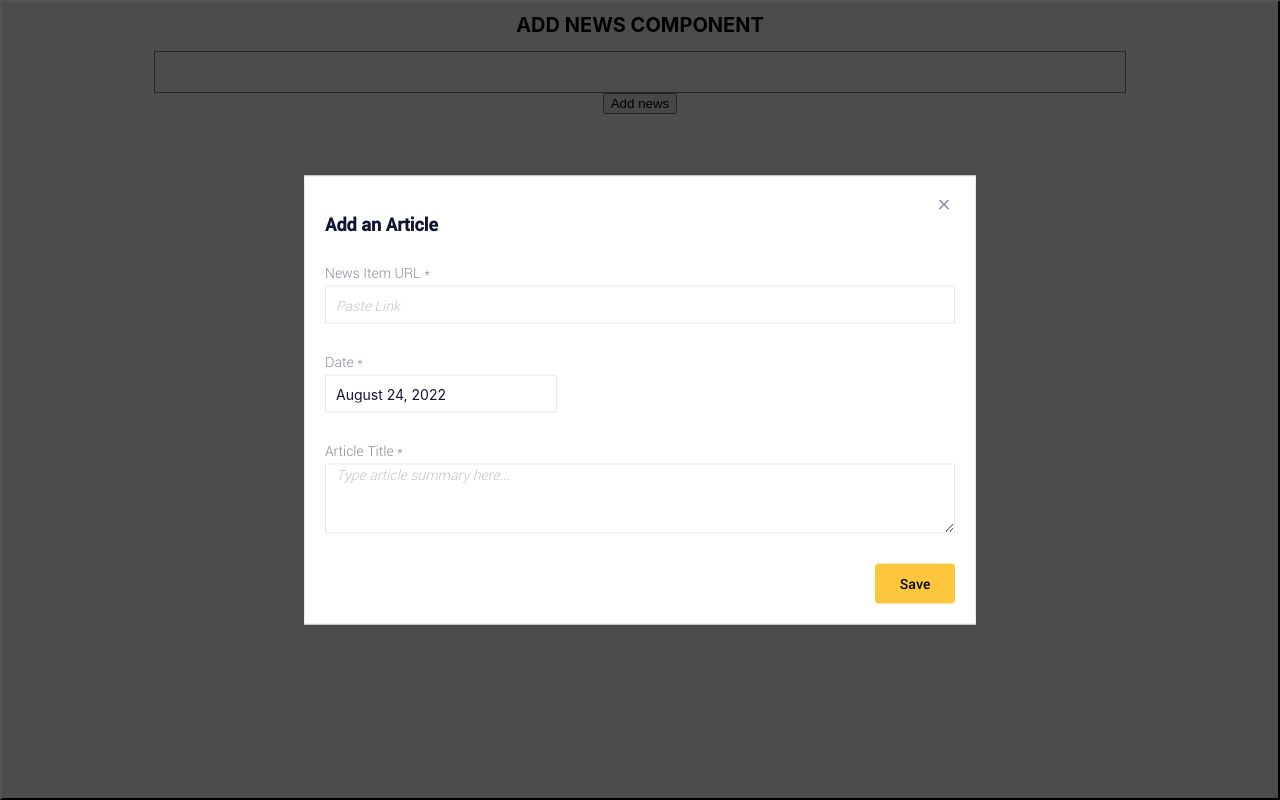
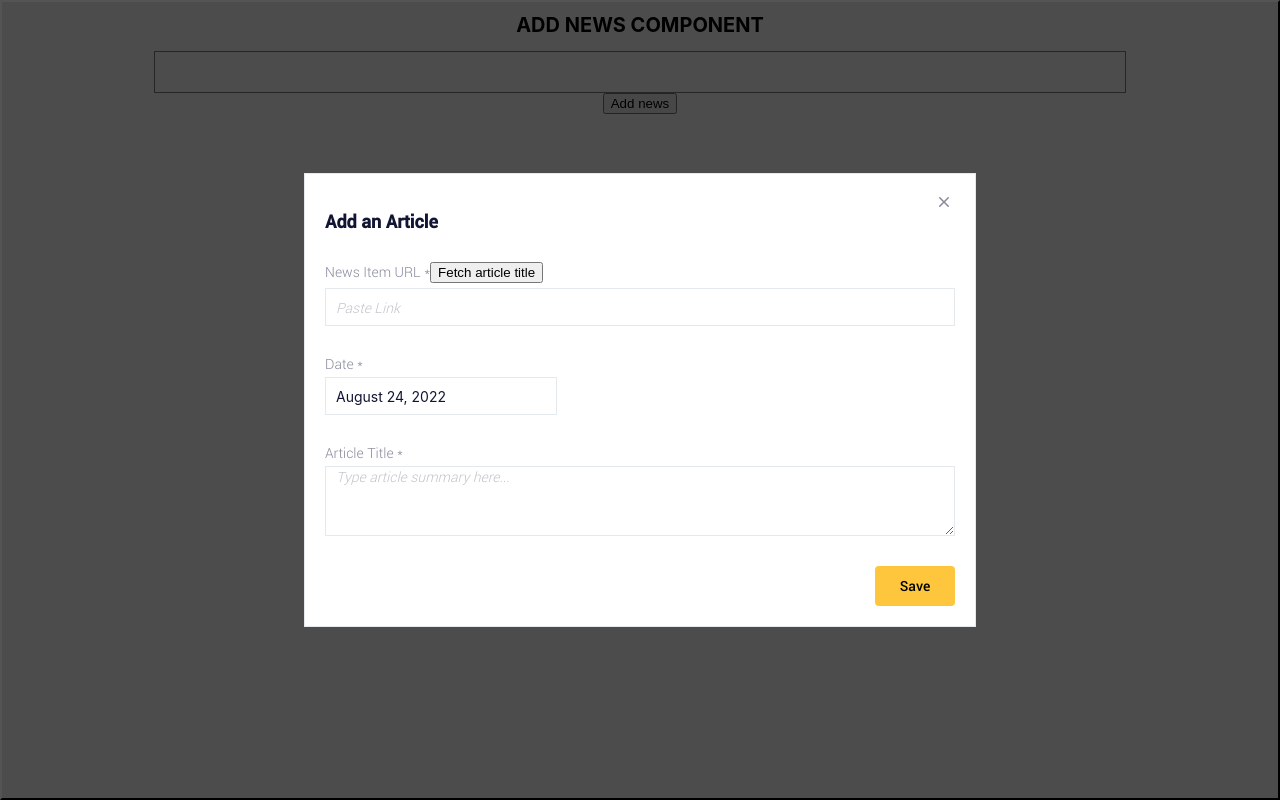
Before and after one commit to TsipiG/add-news, a React (Create React App) app in the folder news-popup/: page / in a window 1280 px wide. Both pictures are taken after a click on the button "Add news". Built offline with nearby package versions, Linux system fonts and the light colour scheme.

Commit message:
Adding fetch article data from url

```diff
--- a/news-popup/public/index.html
+++ b/news-popup/public/index.html
@@ -14,7 +14,7 @@
       manifest.json provides metadata used when your web app is installed on a
       user's mobile device or desktop. See https://developers.google.com/web/fundamentals/web-app-manifest/
     -->
-    <link rel="manifest" href="%PUBLIC_URL%/manifest.json" />
+    <!-- <link rel="manifest" href="%PUBLIC_URL%/manifest.json" /> -->
     <!--
       Notice the use of %PUBLIC_URL% in the tags above.
       It will be replaced with the URL of the `public` folder during the build.
--- a/news-popup/src/components/newsForm/NewsForm.tsx
+++ b/news-popup/src/components/newsForm/NewsForm.tsx
@@ -18,6 +18,7 @@ interface Props {
   handleTitleChange: (title: string) => void;
   handleDateChange: (date: string) => void;
   handleSubmit: () => void;
+  onArticleTitleFetch?: () => any;
 }
 
 export const NewsForm = ({
@@ -32,6 +33,7 @@ export const NewsForm = ({
   errorTitle,
   formTitle,
   handleSubmit,
+  onArticleTitleFetch
 }: Props) => {
   return (
     <form
@@ -41,7 +43,10 @@ export const NewsForm = ({
     >
       <div className={styles.formTitleBold}>{formTitle}</div>
       <div className={styles.inputContainer}>
-        <div className={styles.inputLabel}>News Item URL *</div>
+        <div className={styles.inputLabel}>
+          News Item URL *
+          {onArticleTitleFetch ? <button onClick={onArticleTitleFetch}>Fetch article title</button> : null }
+        </div>
         <input
           value={url!}
           type="input"
--- a/news-popup/src/features/AddNewsForm/AddNewsForm.tsx
+++ b/news-popup/src/features/AddNewsForm/AddNewsForm.tsx
@@ -14,7 +14,7 @@ export const AddNewsForm = () => {
   const date = useSelector((state: State) => state.addNewsForm.date);
   const [errorUrl, setErrorUrl] = useState<string | null>(null);
   const [errorTitle, setErrorTitle] = useState<string | null>(null);
-  const { data, isLoading } = useFetchArticleData(url);
+  const { data, isLoading, fetchArticle } = useFetchArticleData(url);
 
   useEffect(() => {
     if (data?.title) {
@@ -65,15 +65,20 @@ export const AddNewsForm = () => {
 
   return (
     <NewsForm
-    // title={title}
-    // url={url}
-    // date={date}
+    isLoading={isLoading}
+    title={title}
     formTitle={"Add an Article"}
     errorTitle={errorTitle}
     errorUrl={errorUrl}
     handleDateChange={handleDateChange}
     handleTitleChange={handleTitleChange}
     handleUrlChange={handleUrlChange}
-    handleSubmit={handleSubmit} />
+    handleSubmit={handleSubmit}
+    onArticleTitleFetch={() => {
+      if (url) {
+        fetchArticle(url)
+      }
+    }}
+    />
   )
 };
--- a/news-popup/src/features/AddNewsForm/addNewsFormSlice.ts
+++ b/news-popup/src/features/AddNewsForm/addNewsFormSlice.ts
@@ -9,7 +9,6 @@ interface AddNewsFormState {
 
 //assign State type to initial State
 const intialState:AddNewsFormState = { url: null, title: null, date: new Date().toISOString() }
-
 
 export const addNewsFormSlice = createSlice({
     name: "addNewsForm",
--- a/news-popup/src/features/EditNewsForm/EditNewsForm.tsx
+++ b/news-popup/src/features/EditNewsForm/EditNewsForm.tsx
@@ -30,7 +30,13 @@ export const EditNewsForm = () => {
   const [errorUrl, setErrorUrl] = useState<string | null>(null);
   const [errorTitle, setErrorTitle] = useState<string | null>(null);
 
-  const { data, isLoading } = useFetchArticleData(url);
+  const { data, isLoading, fetchArticle } = useFetchArticleData(url);
+
+  useEffect(() => {
+    if (data?.title) {
+        dispatch(updateTitle({ title: data.title }));
+    }
+  },[data?.title, dispatch])
 
   useEffect(() => {
     if (initialNewsItem?.url) {
@@ -42,11 +48,7 @@ export const EditNewsForm = () => {
     if (initialNewsItem?.title) {
       dispatch(updateTitle({ title: initialNewsItem?.title }));
     }
-    //data from useFetchArticleData
-    if (data?.title) {
-      dispatch(updateTitle({ title: data.title }));
-    }
-  }, [initialNewsItem, dispatch, data?.title]);
+  }, [initialNewsItem, dispatch]);
 
   const handleSubmit = () => {
     if (!url) {
@@ -100,6 +102,11 @@ export const EditNewsForm = () => {
       handleTitleChange={handleTitleChange}
       handleUrlChange={handleUrlChange}
       handleSubmit={handleSubmit}
+      onArticleTitleFetch={() => {
+        if (url) {
+          fetchArticle(url)
+        }
+      }}
     />
   );
 };
--- a/news-popup/src/hooks/useFetchArticleData.ts
+++ b/news-popup/src/hooks/useFetchArticleData.ts
@@ -1,4 +1,4 @@
-import { useEffect, useState } from "react";
+import { useState } from "react";
 import axios from "axios";
 
 interface TData {
@@ -10,6 +10,7 @@ export const useFetchArticleData = (url: string | null | undefined) => {
   const [isLoading, setIsLoading] = useState<boolean>(false);
 
   const fetchArticle = async (url: string) => {
+    setData(null)
     return axios.get(url).then((response) => {
       setIsLoading(false);
       const title = parseTitleFromHTML(response.data);
@@ -19,16 +20,7 @@ export const useFetchArticleData = (url: string | null | undefined) => {
     });
   };
 
-  useEffect(() => {
-    (async () => {
-      if (url) {
-        setIsLoading(true);
-        await fetchArticle(url);
-      }
-    })();
-  }, [url]);
-
-  return { data, isLoading };
+  return { data, isLoading, fetchArticle };
 };
 
 function parseTitleFromHTML(html: string) {
```
